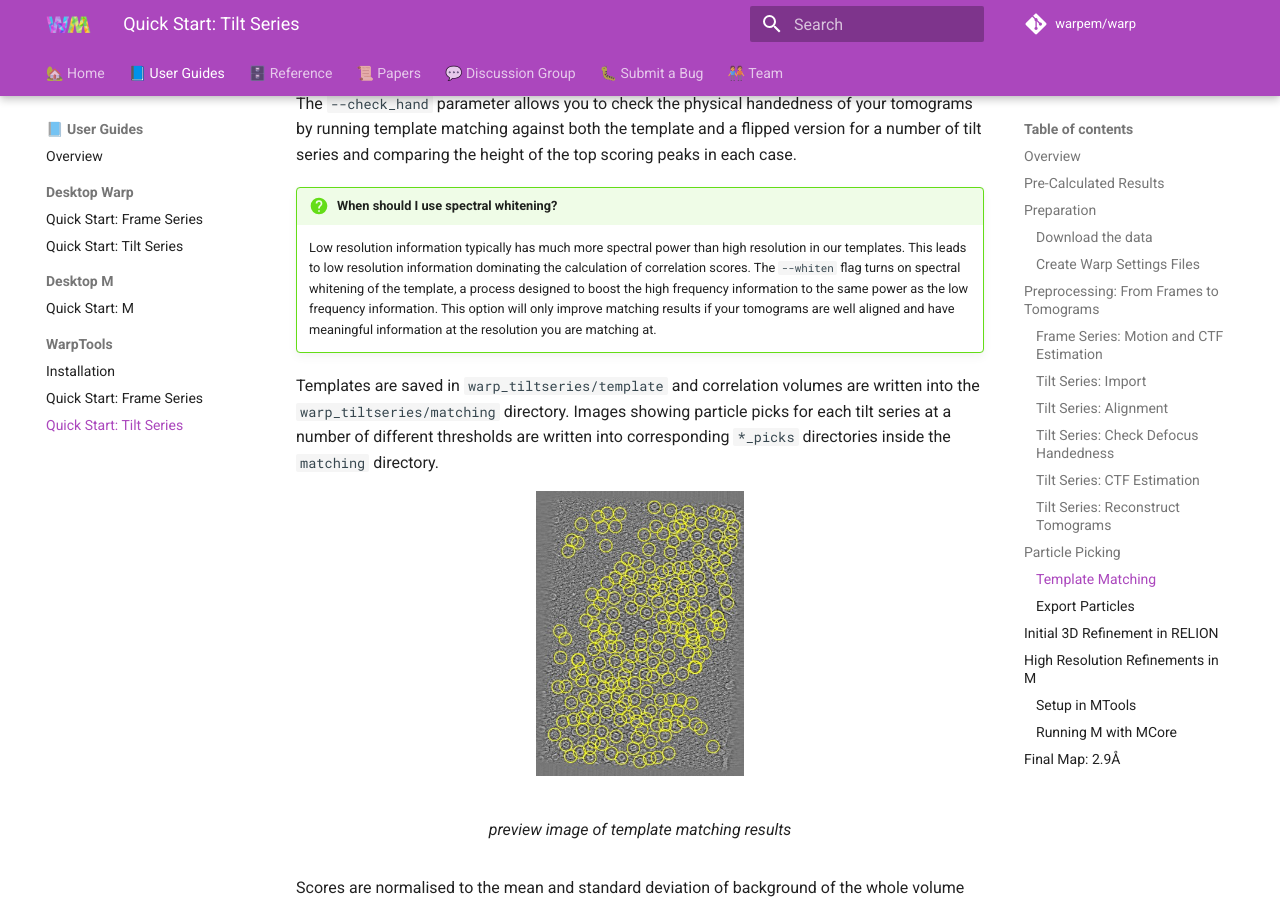
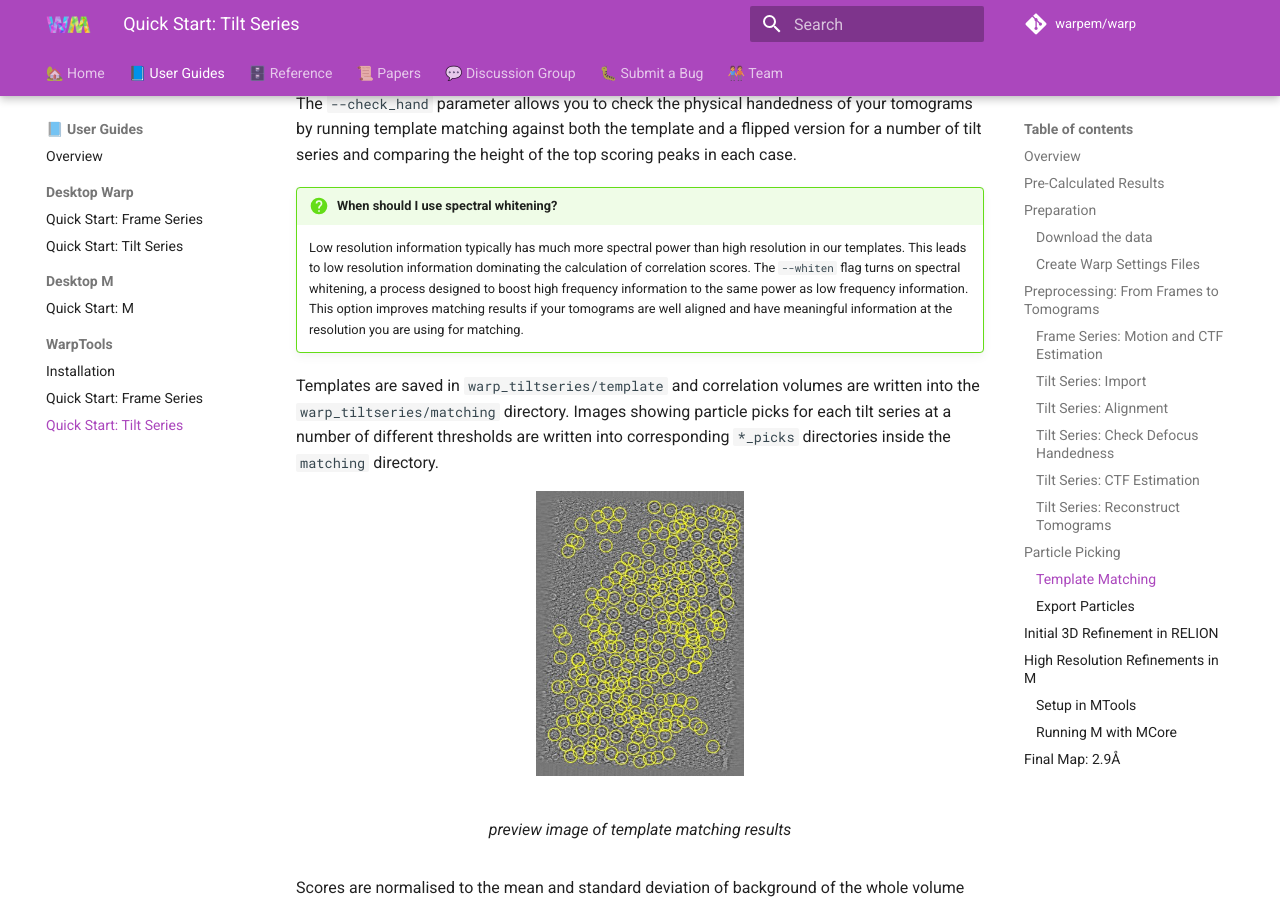
Before and after one commit to warpem/warp, an MkDocs documentation site: the page built from docs/user_guide/warptools/quick_start_warptools_tilt_series.md, in a window 1280 px wide and 900 px high, scrolled down 8429 px. Built offline with MkDocs 1.6.1 and Material for MkDocs 9.7.7, drawn with Linux system fonts in a browser that asks for light colours; emoji names are drawn with the system emoji font; comment, search, counter and statistics services are not loaded.

Commit message:
minor correction after checking template/tomogram whitening

```diff
--- a/docs/user_guide/warptools/quick_start_warptools_tilt_series.md
+++ b/docs/user_guide/warptools/quick_start_warptools_tilt_series.md
@@ -873,11 +873,11 @@ case.
 
     Low resolution information typically has much more spectral power than high resolution
     in our templates. This leads to low resolution information dominating the calculation of
-    correlation scores. The `--whiten` flag turns on spectral whitening of the template,
-    a process designed to boost the high frequency information to the same power as the
-    low frequency information. This option will only improve matching results if your
+    correlation scores. The `--whiten` flag turns on spectral whitening,
+    a process designed to boost high frequency information to the same power as
+    low frequency information. This option improves matching results if your
     tomograms are well aligned and have meaningful information at the resolution you are
-    matching at.
+    using for matching.
 
 Templates are saved in `warp_tiltseries/template` and correlation volumes are written
 into the `warp_tiltseries/matching` directory.
```
